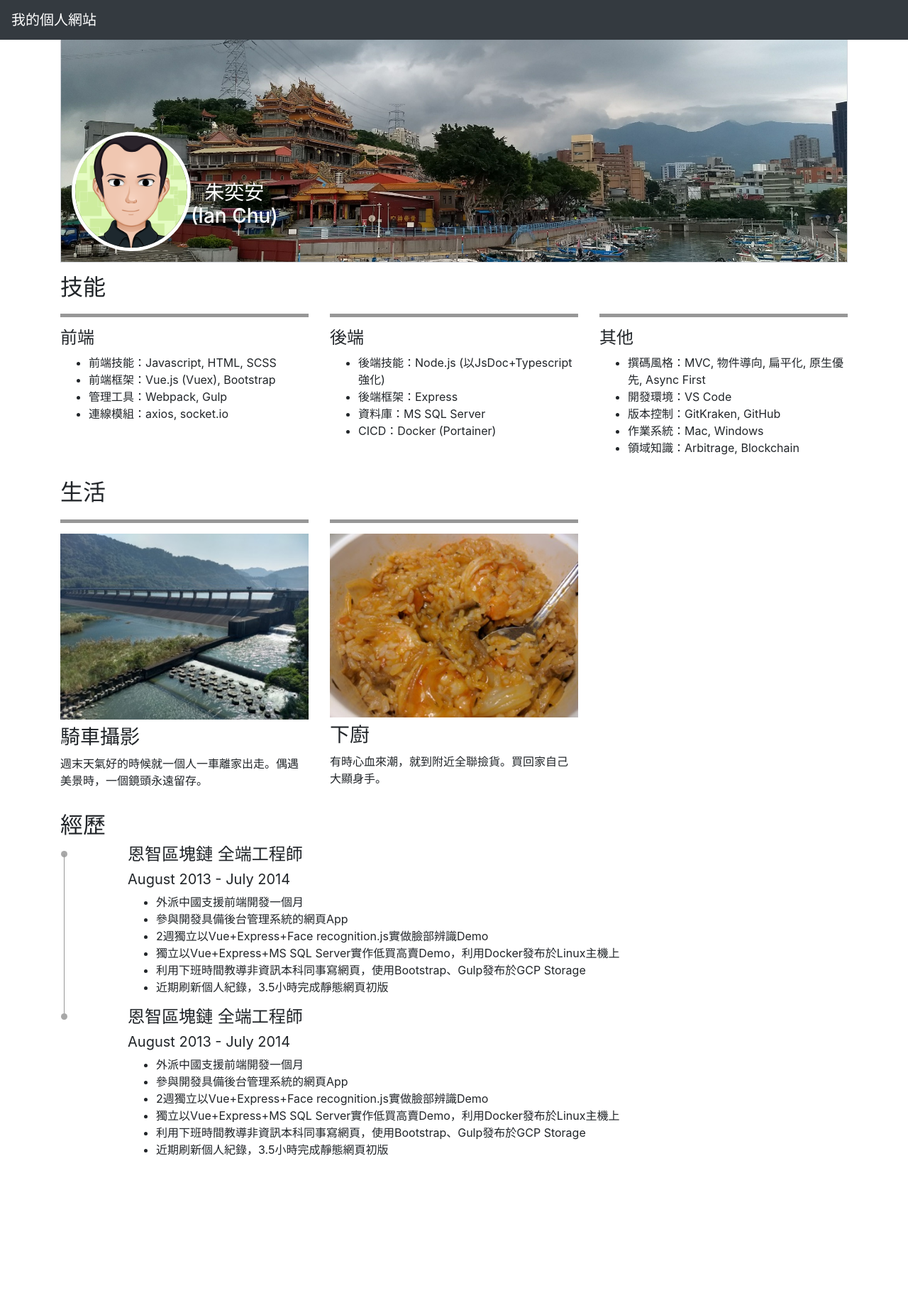
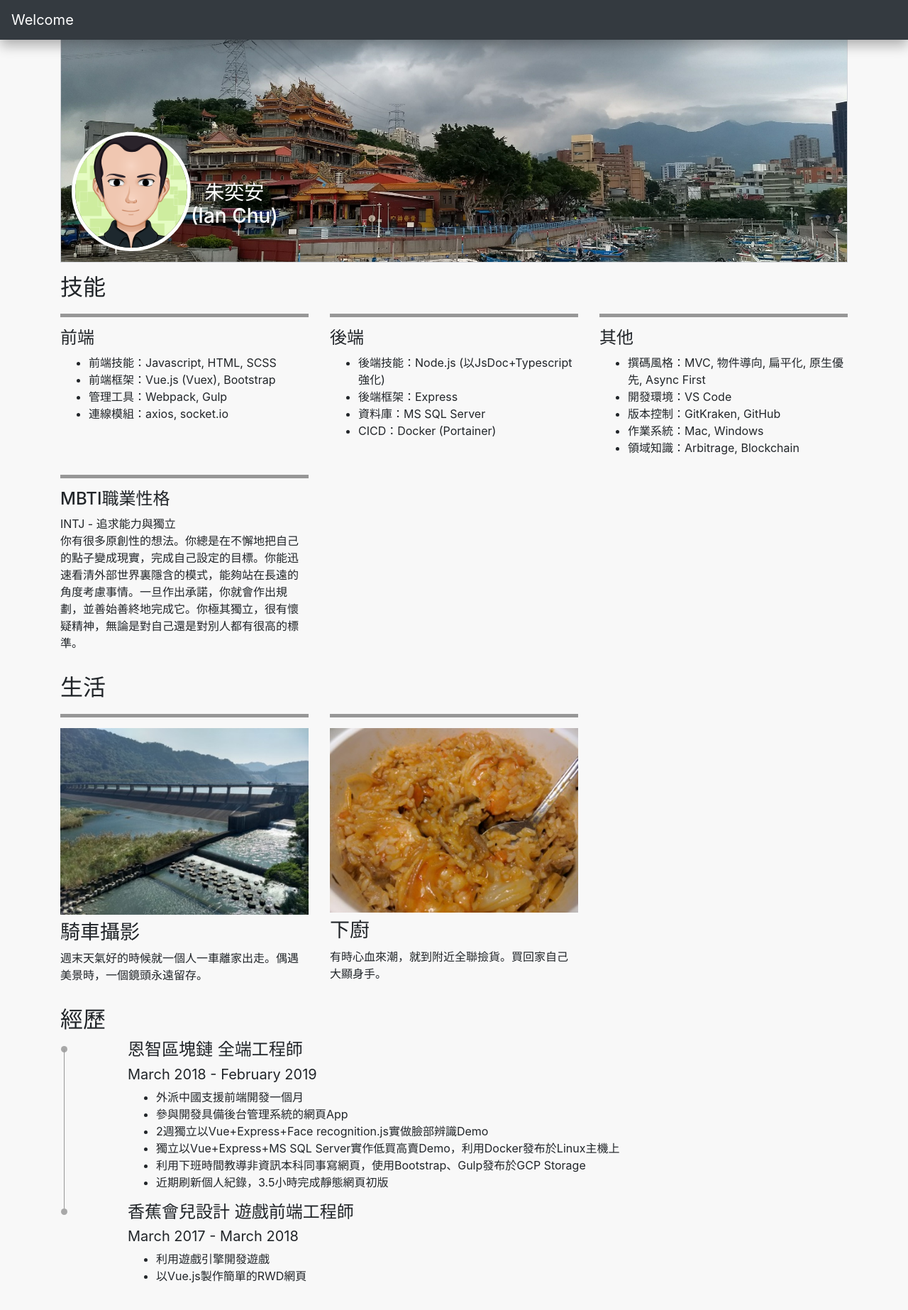
Before and after one commit to simon0406/pccu-vue-official, a Vue app: page / in a window 1280 px wide. Shown: the top 1846 px of the page at 71% size. Before the commit the page ends 1703 px from the top, so only its background shows below. Built offline with nearby package versions, Linux system fonts and the light colour scheme.

Commit message:
add navigation

```diff
--- a/src/App.vue
+++ b/src/App.vue
@@ -1,6 +1,6 @@
 <template>
   <div id="app">
-    <Navigation title="我的個人網站" />
+    <Navigation title="Welcome"></Navigation>
     <div class="container">
       <PageHeader
         :src="imageUrl"
@@ -38,6 +38,11 @@
             <li>領域知識：Arbitrage, Blockchain</li>
           </ul>
         </Card>
+        <Card>
+          <h4>MBTI職業性格</h4>
+          <span>INTJ - 追求能力與獨立</span>
+          <p>你有很多原創性的想法。你總是在不懈地把自己的點子變成現實，完成自己設定的目標。你能迅速看清外部世界裏隱含的模式，能夠站在長遠的角度考慮事情。一旦作出承諾，你就會作出規劃，並善始善終地完成它。你極其獨立，很有懷疑精神，無論是對自己還是對別人都有很高的標準。</p>
+        </Card>
       </Theme>
       <Theme title="生活">
         <Card>
@@ -54,7 +59,7 @@
       <Theme title="經歷">
         <ListItem>
           <h4>恩智區塊鏈 全端工程師</h4>
-          <h5>August 2013 - July 2014</h5>
+          <h5>March 2018 - February 2019</h5>
           <ul>
             <li>外派中國支援前端開發一個月</li>
             <li>參與開發具備後台管理系統的網頁App</li>
@@ -65,15 +70,11 @@
           </ul>
         </ListItem>
         <ListItem>
-          <h4>恩智區塊鏈 全端工程師</h4>
-          <h5>August 2013 - July 2014</h5>
+          <h4>香蕉會兒設計 遊戲前端工程師</h4>
+          <h5>March 2017 - March 2018</h5>
           <ul>
-            <li>外派中國支援前端開發一個月</li>
-            <li>參與開發具備後台管理系統的網頁App</li>
-            <li>2週獨立以Vue+Express+Face recognition.js實做臉部辨識Demo</li>
-            <li>獨立以Vue+Express+MS SQL Server實作低買高賣Demo，利用Docker發布於Linux主機上</li>
-            <li>利用下班時間教導非資訊本科同事寫網頁，使用Bootstrap、Gulp發布於GCP Storage</li>
-            <li>近期刷新個人紀錄，3.5小時完成靜態網頁初版</li>
+            <li>利用遊戲引擎開發遊戲</li>
+            <li>以Vue.js製作簡單的RWD網頁</li>
           </ul>
         </ListItem>
       </Theme>
@@ -99,6 +100,7 @@ export default {
 <style lang="scss">
 #app {
   padding: 55px 0;
+  background-color: rgb(248, 248, 248);
 }
 html {
   scroll-behavior: smooth;
--- a/src/components/Navigation.vue
+++ b/src/components/Navigation.vue
@@ -73,3 +73,8 @@ export default {
   }
 };
 </script>
+<style lang="scss" scoped>
+.navbar {
+  box-shadow: 0 8px 18px rgba(0, 0, 0, 0.3);
+}
+</style>
```
